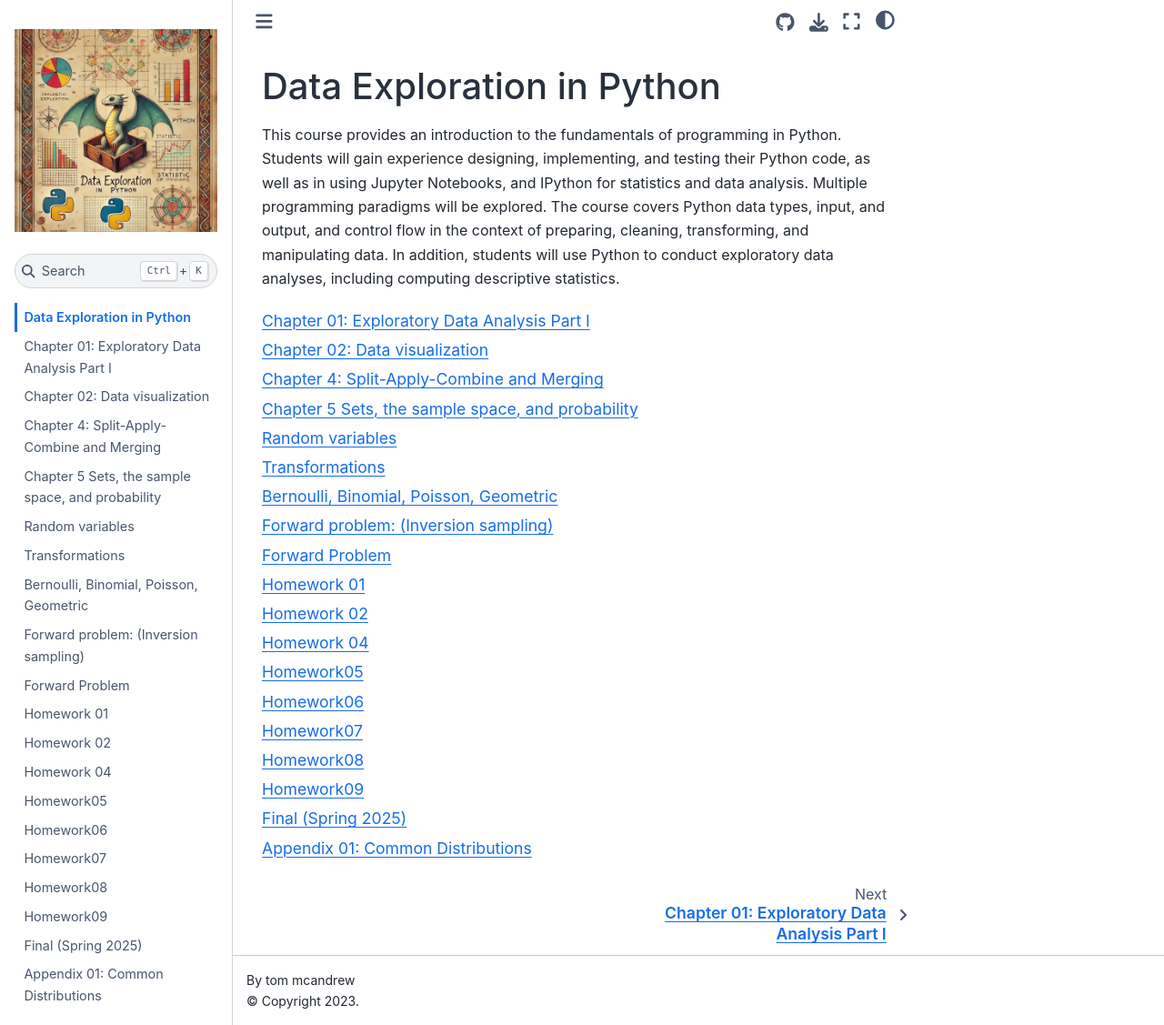
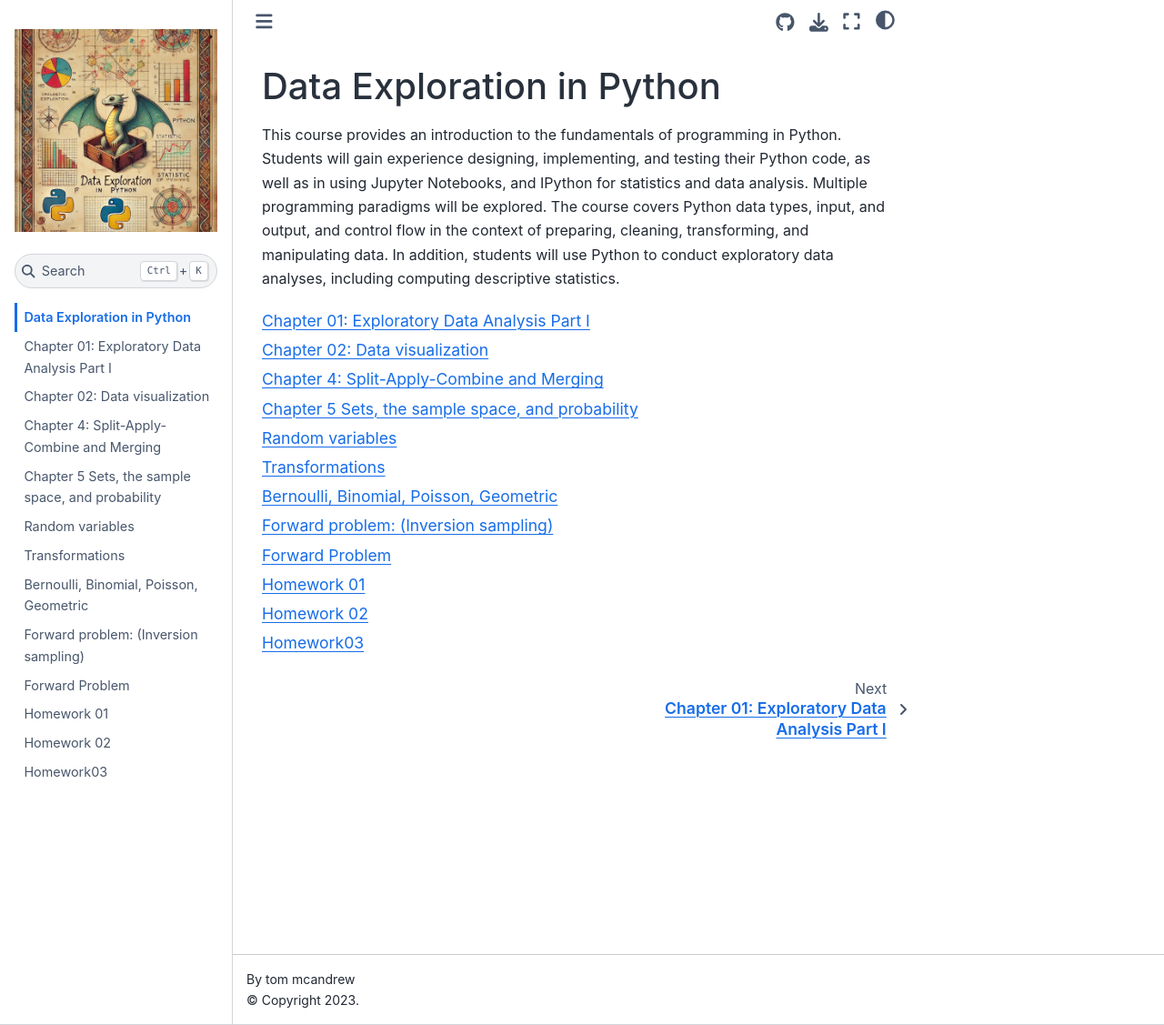
Before and after one commit to computationalUncertaintyLab/dexp_book, a Jupyter Book: the page built from intro.md, in a window 1280 px wide and 1127 px high. Shown: the whole window at 91% size. Built offline with Jupyter Book 1.0.4 settings and Sphinx 7.4.7 and the Sphinx Book theme 1.1.4, drawn with Linux system fonts in a browser that asks for light colours; pages that are not in the unit, such as notebooks, are missing from menus; some of the changed lines change nothing that is shown.

Commit message:
Update TOC

```diff
--- a/_toc.yml
+++ b/_toc.yml
@@ -16,11 +16,11 @@ chapters:
 - file: ForwardSim.ipynb
 - file: Homework01.ipynb
 - file: Homework02.ipynb
-- file: Homework04.ipynb
-- file: Homework05.ipynb
-- file: Homework06.ipynb
-- file: Homework07.ipynb
-- file: Homework08.ipynb
-- file: Homework09.ipynb
-- file: Final_Spring2025.ipynb
-- file: Common_Dists.ipynb
+- file: Homework03.ipynb
+#- file: Homework05.ipynb
+#- file: Homework06.ipynb
+#- file: Homework07.ipynb
+#- file: Homework08.ipynb
+#- file: Homework09.ipynb
+#- file: Final_Spring2025.ipynb
+#- file: Common_Dists.ipynb
```
